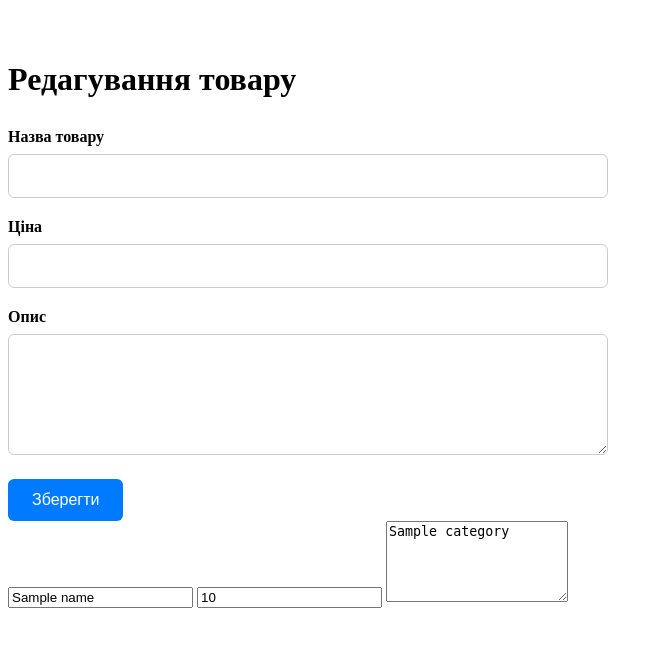
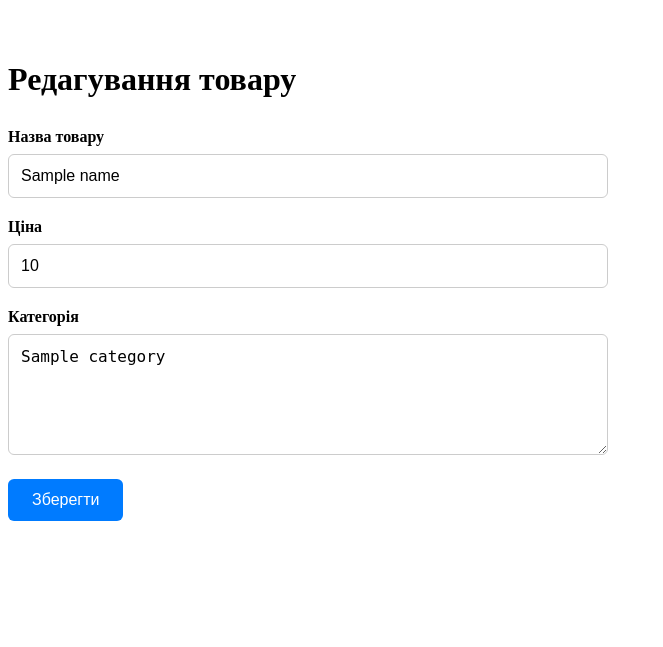
Before and after one commit to dimond72721/products_manager, a Flask app: template templates/edit.html in a window 1280 px wide. Shown: the part 26-673 px from the top of the page, without its empty margins (0-663 px from the left). Run offline with Flask 3, Linux system fonts and the light colour scheme; the template is opened without the code that fills it: most values are stand-ins (such as "Sample title", 1, 10 or a date in 2020).

Commit message:
Refactor product edit form with pre-filled values

```diff
--- a/templates/edit.html
+++ b/templates/edit.html
@@ -26,17 +26,17 @@
 
     <div class="form-group">
         <label for="name">Назва товару</label>
-                <input type="text" id="name" name="name" required>
+        <input type="text" id="name" name="name" value="{{ name }}" readonly>
     </div>
 
     <div class="form-group">
         <label for="price">Ціна</label>
-                <input type="number" id="price" name="price" required>
+        <input type="number" id="price" name="price" value="{{ product.price }}" required>
     </div>
 
     <div class="form-group">
-                <label for="description">Опис</label>
-                <textarea id="description" name="description" rows="5"></textarea>
+        <label for="category">Категорія</label>
+        <textarea id="category" name="category" rows="5">{{ product.category }}</textarea>
     </div>
 
     <button type="submit" class="btn">
@@ -46,11 +46,7 @@
 </form>
 
     </div>
-    <input type="text" id="name" name="name" value="{{ name }}" readonly>
 
-<input type="number" id="price" name="price" value="{{ product.price }}" required>
-
-<textarea  name="category" rows="5">{{ product.category }}</textarea>
 </main>
 
 </body>
```
Lines whose indentation alone changed are shown as unchanged.
